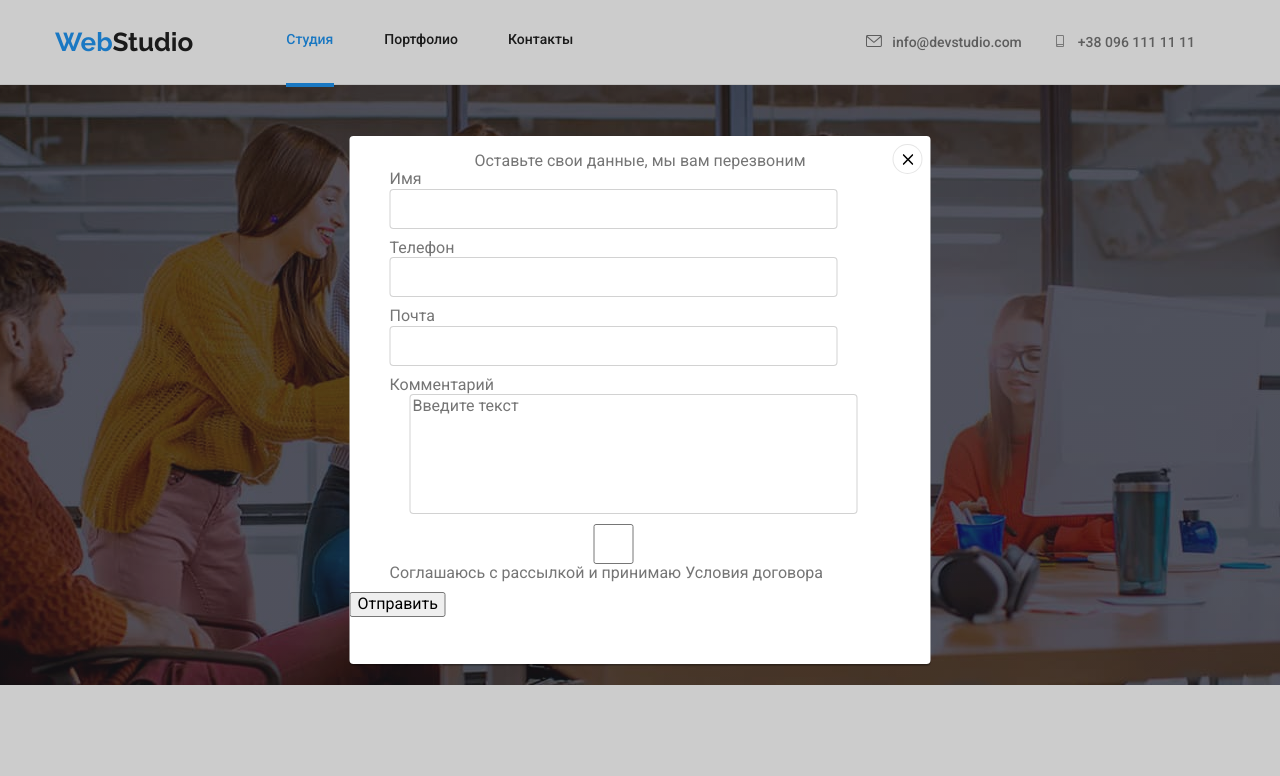
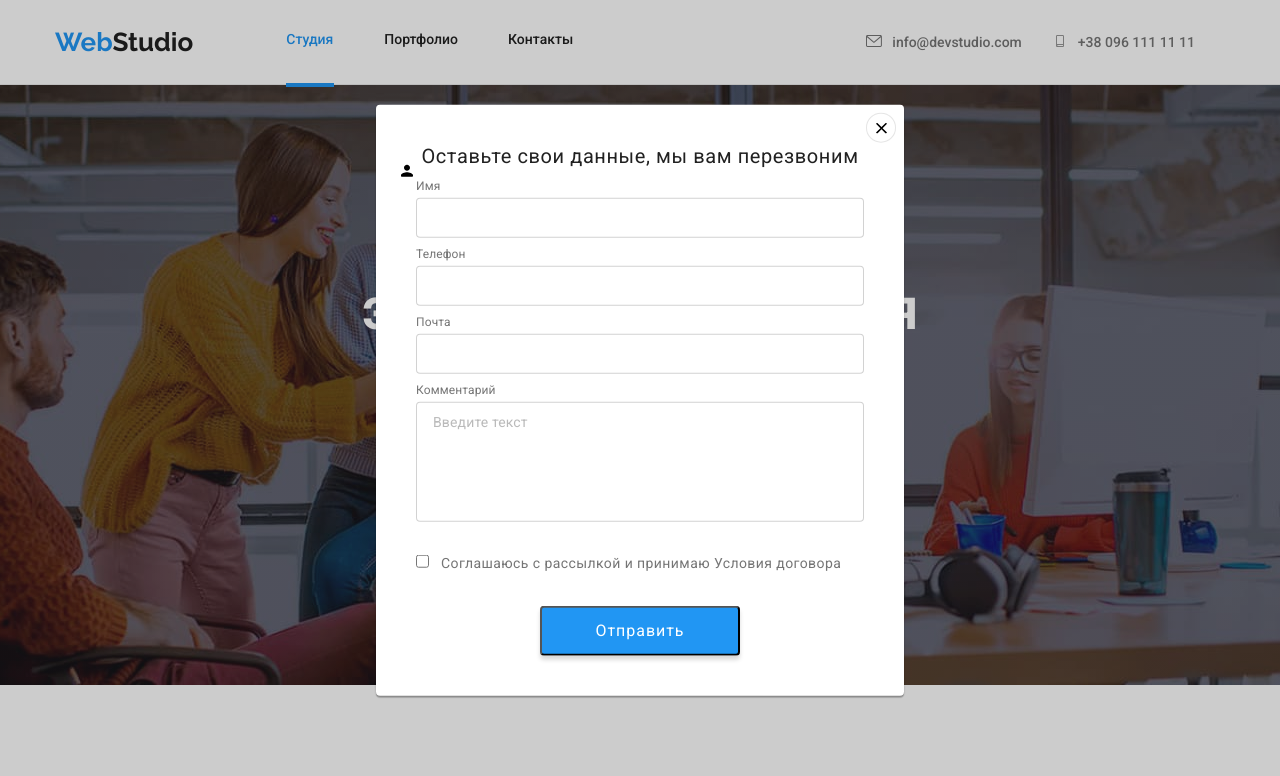
Before and after one commit to Tetiana1192/goit-markup-hw-06, a plain HTML site: page index.html in a window 1280 px wide. Both pictures are taken after a click on the button "Заказать услугу". Shown: the top 776 px of the page. Drawn offline with nearby package versions, Linux system fonts and the light colour scheme.

Commit message:
DZ 6
в роботі 2

```diff
--- a/css/styles.css
+++ b/css/styles.css
@@ -776,8 +776,8 @@ img {
   transition-timing-function: cubic-bezier(0.4, 0, 0.2, 1);
 }
 .modal {
-  height: 528px;
-  width: 581px;
+  min-height: 581px;
+  min-width: 528px;
   background-color: var(--main-title-color);
   position: absolute;
   top: 50%;
@@ -829,12 +829,13 @@ img {
   justify-content: center;
   margin-left: 93px;
 
+
 }
 .icon-send {
   width: 24px;
   height: 24px;
   margin-left: 10px;
-  margin: 0;
+
   padding: 0;
   }
 
@@ -869,45 +870,115 @@ filter: drop-shadow(0px 4px 4px rgba(0, 0, 0, 0.15));
   line-height: 1.87;
   letter-spacing: 0.06em;
   cursor: pointer;
-  padding: 0px;
+
   align-items: center;
-  display: flex;
+  display: inline-flex;
+  padding-left: 29px;
  }
 /**/
+
+.form-contant {
+  padding: 40px;
+  position: relative;
+}
  .name-text {
 
  margin-bottom: 10px;
  display: flex;
  flex-direction: column;
- margin-left: 40px;
- margin-right: 40px;
-}
 
-.name-text input {
- width: 448px;
- height: 40px;
-
- border: 1px solid rgba(33, 33, 33, 0.2);
- border-radius: 4px;
 
 }
 
  .user-data {
-  display: flex;
-  align-items: center;
-  justify-content: center;
+  margin: 0;
+  padding: 0;
+  margin-bottom: 12px;
+  font-size: 20px;
+  line-height: 1.15;
+  text-align: center;
+  letter-spacing: 0.03em;
+  color: var(--main-text-color);
  }
+ .names {
+  font-size: 12px;
+  line-height: 1.16;
+  letter-spacing: 0.01em;
+  color: #757575;
+  margin-bottom: 4px;
+}
+.frame {
+border: 1px solid rgba(33, 33, 33, 0.2);
+border-radius: 4px;
+height: 40px;
+position: relative;
+
+}
+
+.icon-person {
+  position: absolute;
+  width: 18px;
+  height: 18px;
+  transform: translate(-100%, -100%);
+
+}
+
+
+
 
  .feedback {
  resize: none;
- width: 448px;
  height: 120px;
  border: 1px solid rgba(33, 33, 33, 0.2);
  border-radius: 4px;
- margin-left: 20px;
- }
+ font-size: 14px;
+ line-height: 1.14;
+ letter-spacing: 0.01em;
+ padding: 12px 16px;
+ margin-bottom: 20px;
+}
+
+ .mailing-list {
+font-size: 14px;
+ line-height: 1.71;
+ letter-spacing: 0.03em;
+ color: #757575;
+  padding: 0;
+  margin-left: 8px;
+
+
+}
+.conditions {
+margin: 0;
+padding: 0px;
+
+}
+.mmm {
+margin: 0;
+padding: 0px;
+margin-bottom: 30px;
+}
+
+
+.name-text textarea::placeholder {
+color: rgba(117, 117, 117, 0.5);
+
+}
+
+
 .button-box {
-  display: flex;
-  align-items: center;
-  justify-content: center;
+  padding: 0;
+  margin: 0 auto;
+  width: 200px;
+  height: 50px;
+  background-color: #2196F3;
+  box-shadow: 0px 4px 4px rgba(0, 0, 0, 0.15);
+  border-radius: 4px;
+
+  font-size: 16px;
+  line-height: 1.87;
+  text-align: center;
+  letter-spacing: 0.06em;
+  color: var(--main-title-color);
+ display: block;
 }
--- a/index.html
+++ b/index.html
@@ -327,35 +327,43 @@
 <button ></button>
 <div class="backdrop is-hidden" data-modal>
   <div class="modal">
-      <form>
+      <form class="form-contant">
           <p class="user-data">Оставьте свои данные, мы вам перезвоним</p>
           <div class="name-text">
-        <label for="user_name">Имя</label>
-        <input type="name" name="name" id="user_name" />
+        <label class="names" for="user_name">Имя</label>
+
+        <input class="frame" type="name" name="name" id="user_name" />
+        <svg class="icon-person">
+            <use href="images/symbol-defs.svg#icon-person-black-18dp-1"></use>
+        </svg>
         </div>
 
         <div class="name-text">
-        <label for="user_phone">Телефон</label>
-        <input type="tel" name="phone_number" id="user_phone" />
+        <label class="names" for="user_phone">Телефон</label>
+        <input class="frame" type="tel" name="phone_number" id="user_phone" />
         </div>
 
         <div class="name-text">
-        <label for="user_email">Почта</label>
-        <input type="email" name="email" id="user_email" />
+        <label class="names" for="user_email">Почта</label>
+        <input class="frame" type="email" name="email" id="user_email" />
         </div>
 
         <div class="name-text">
-        <label for="user_feedback">Комментарий</label>
+        <label  class="names" for="user_feedback">Комментарий</label>
         <textarea class="feedback" name="feedback"  id="feedback" rows="5" placeholder="Введите текст"></textarea>
         </div>
 
-        <div class="name-text">
-        <input type="checkbox" name="Соглашаюсь с рассылкой и принимаю Условия договора" id="Соглашаюсь с рассылкой и принимаю Условия договора">
-        <label for="user_yes">Соглашаюсь с рассылкой и принимаю Условия договора</label>
+        <div class="mmm">
+
+            <input class="conditions" type="checkbox" name="Соглашаюсь с рассылкой и принимаю Условия договора" id="Соглашаюсь с рассылкой и принимаю Условия договора">
+        <label class="mailing-list" for="user_yes">Соглашаюсь с рассылкой и принимаю <span class="">Условия
+                договора</span></label>
         </div>
 
-        <button type="button" class="button-box">Отправить</button>
-      </form>
+        <button class="button-box" type="submit">Отправить</button>
+
+
+    </form>
 <button type="button" class="modal-button" data-modal-close>
 <svg class="icon-button">
     <use href="./images/symbol-defs.svg#icon-Vector-1"></use>
```
